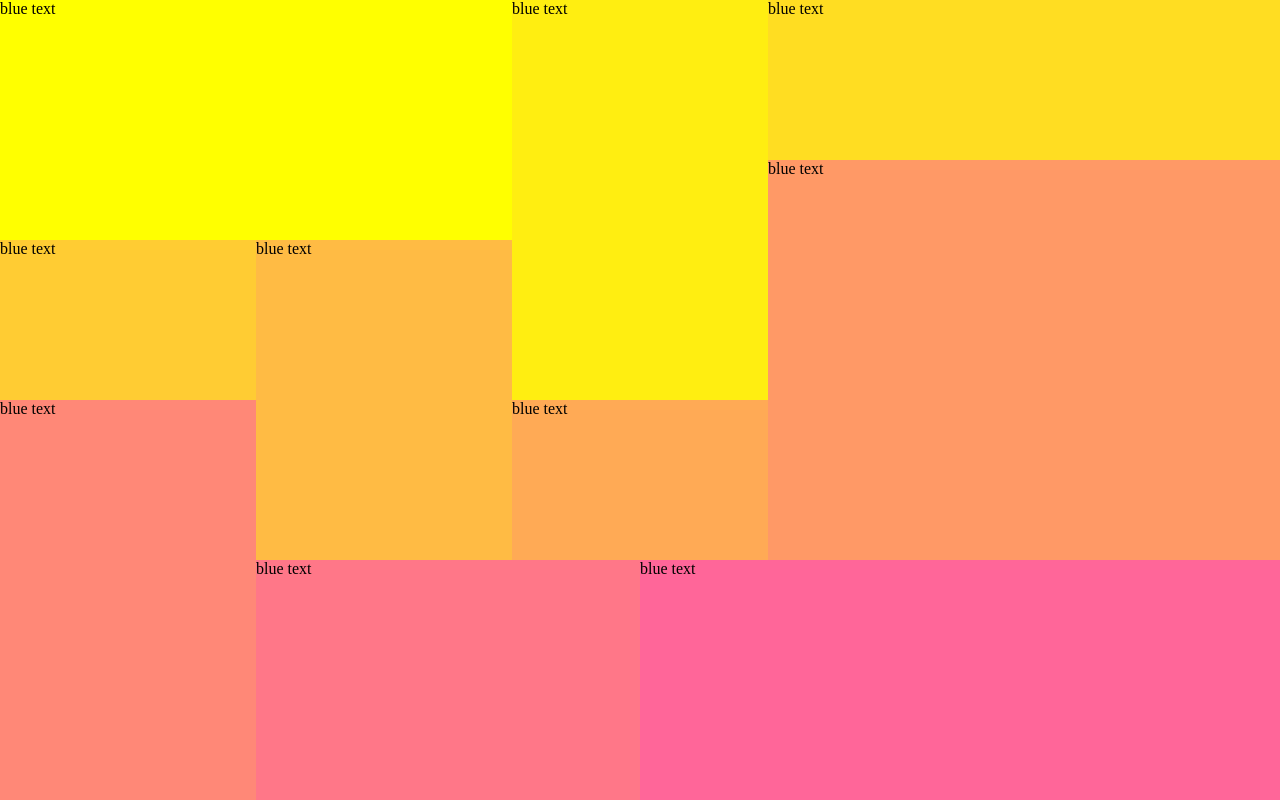
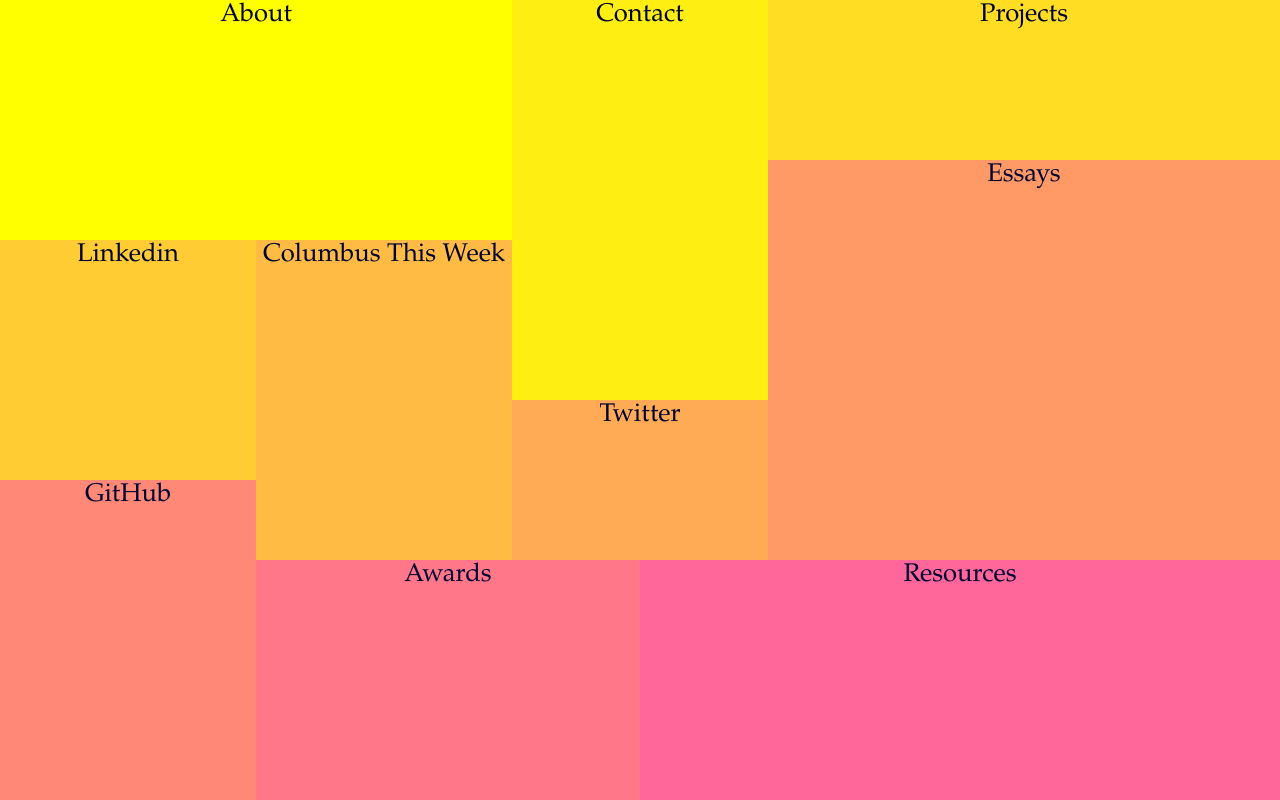
Before and after one commit to trevorbennett/css-utils, a plain HTML site: page index.html in a window 1280 px wide. Drawn offline with Linux system fonts and the light colour scheme.

Commit message:
initial css layout of web design

```diff
--- a/index.html
+++ b/index.html
@@ -3,16 +3,36 @@
 </head>
 
 <body class="body-style">
-<div class="grid-container">
-<div class="tile-top-left">blue text</div>
-<div class="tile-top-center">blue text</div>
-<div class="tile-top-right">blue text</div>
-<div class="tile-center-left">blue text</div>
-<div class="tile-center-mid-left">blue text</div>
-<div class="tile-center-mid-right">blue text</div>
-<div class="tile-center-right">blue text</div>
-<div class="tile-bottom-left">blue text</div>
-<div class="tile-bottom-center">blue text</div>
-<div class="tile-bottom-right">blue text</div>
-</div>
+	<div class="grid-container pretty-text">
+		<div class="tile-top-left">
+			About
+		</div>
+		<div class="tile-top-center">
+			Contact
+		</div>
+		<div class="tile-top-right">
+			Projects
+		</div>
+		<div class="tile-center-left">
+			Linkedin
+		</div>
+		<div class="tile-center-mid-left">
+			Columbus This Week
+		</div>
+		<div class="tile-center-mid-right">
+			Twitter
+		</div>
+		<div class="tile-center-right">
+			Essays
+		</div>
+		<div class="tile-bottom-left">
+			GitHub
+		</div>
+		<div class="tile-bottom-center">
+			Awards
+		</div>
+		<div class="tile-bottom-right">
+			Resources
+		</div>
+	</div>
 </body>
--- a/style.css
+++ b/style.css
@@ -72,10 +72,17 @@
 	"i1 i1 i1 i1 i2 i2 i7 i7 i7 i7"
 	"i4 i4 i5 i5 i2 i2 i7 i7 i7 i7"
 	"i4 i4 i5 i5 i2 i2 i7 i7 i7 i7"
-	"i8 i8 i5 i5 i6 i6 i7 i7 i7 i7"
+	"i4 i4 i5 i5 i6 i6 i7 i7 i7 i7"
 	"i8 i8 i5 i5 i6 i6 i7 i7 i7 i7"
 	"i8 i8 i9 i9 i9 i0 i0 i0 i0 i0"
 	"i8 i8 i9 i9 i9 i0 i0 i0 i0 i0"
 	"i8 i8 i9 i9 i9 i0 i0 i0 i0 i0"
 
 }
+
+.pretty-text {
+	font-size: 2vw;
+	text-align:center;
+	color: 333;
+	font-family: "Palatino";
+}
```
